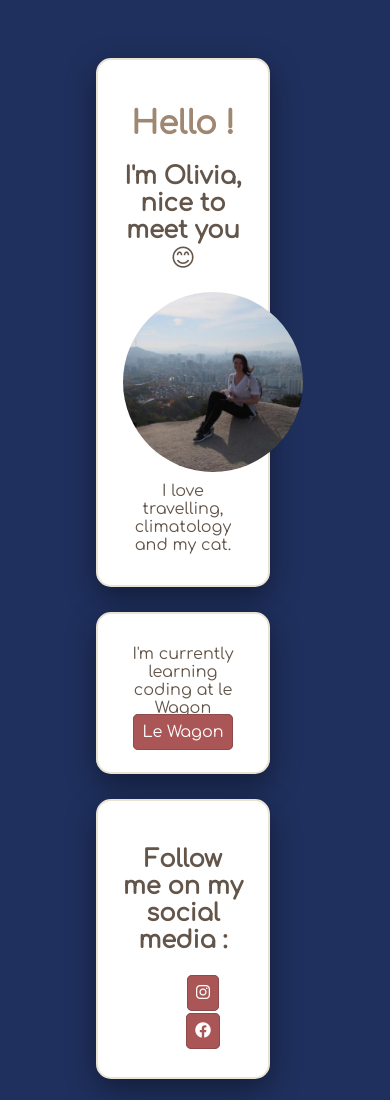
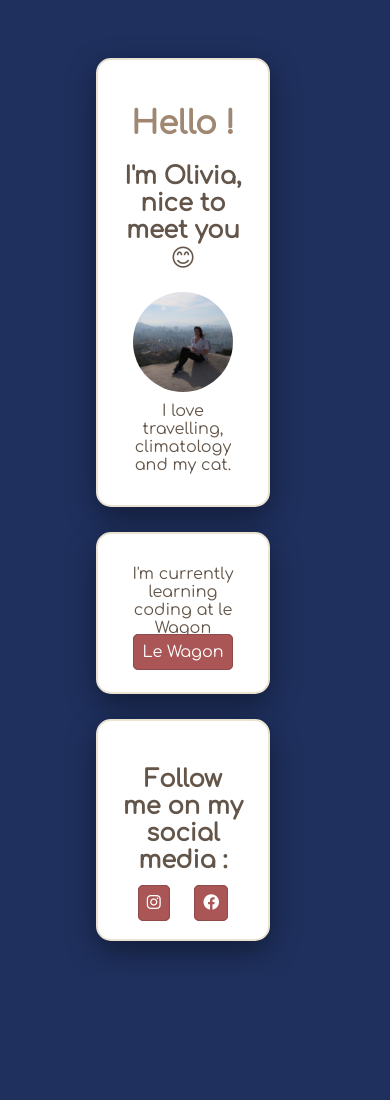
Before and after one commit to olivia2510/profile, a plain HTML site: page index.html in a window 390 px wide. After the commit the page ends 974 px from the top, so only its background shows below. Drawn offline with Linux system fonts and the light colour scheme.

Commit message:
make my profile prettier

```diff
--- a/style.css
+++ b/style.css
@@ -51,11 +51,12 @@ margin-top: 25px;
 .social-media {
   list-style-type:none;
   margin:2%;
+  padding-left: 0;
 }
 
 .social-media > li {
   text-align: center;
-  display: inline-block;
+  display: inline;
   margin : 10px;
 }
 
@@ -78,4 +79,8 @@ margin-top: 25px;
   .container {
     width: 300px;
   }
+  #round-picture {
+    border-radius: 50%;
+    width: 100px
+  }
 }
```
